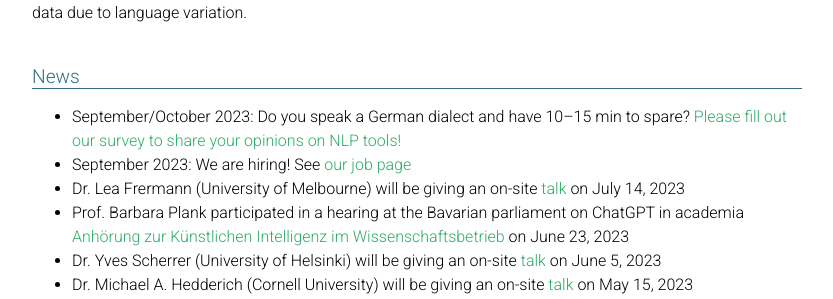
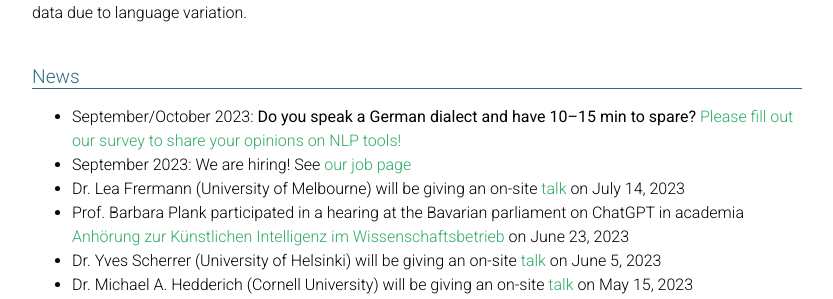
Before and after one commit to mainlp/mainlp.github.io, a Jekyll site: the page built from _pages/about.md, in a window 1280 px wide and 900 px high. Shown: the part 311-610 px from the top of the window, without its empty margins (223-1056 px from the left). Built offline with Jekyll 4.4.1, drawn with Linux system fonts in a browser that asks for light colours; full-size pictures stand in for the smaller copies a plugin makes; comment, search, counter and statistics services are not loaded; a style sheet for code colours, icons or effects is not loaded.

```diff
--- a/_pages/about.md
+++ b/_pages/about.md
@@ -124,7 +124,7 @@ In broad terms, our aim is to make NLP models more robust, so that they can deal
 <div class="projects">
   <h2 class="category">News</h2>
    <ul>
-    <li>September/October 2023: Do you speak a German dialect and have 10–15 min to spare? <a href="https://survey.ifkw.lmu.de/sprachtechnologie/">Please fill out our survey to share your opinions on NLP tools!</a></li>
+    <li>September/October 2023: <b>Do you speak a German dialect and have 10–15 min to spare?</b> <a href="https://survey.ifkw.lmu.de/sprachtechnologie/">Please fill out our survey to share your opinions on NLP tools!</a></li>
     <li>September 2023: We are hiring! See <a href="/jobs/">our job page</a></li>
     <li> Dr. Lea Frermann (University of Melbourne) will be giving an on-site <a href="/events/#2023-07-14-lea-frermann">talk</a> on July 14, 2023</li>
     <li>Prof. Barbara Plank participated in a hearing at the Bavarian parliament on ChatGPT in academia <a href="https://www.bayern.landtag.de/aktuelles/aus-den-ausschuessen/wissenschaftsausschuss-anhoerung-chancen-und-risiken-von-ki-im-wissenschaftsbetrieb">Anhörung zur Künstlichen Intelligenz im Wissenschaftsbetrieb</a> on June 23, 2023</li>
```
